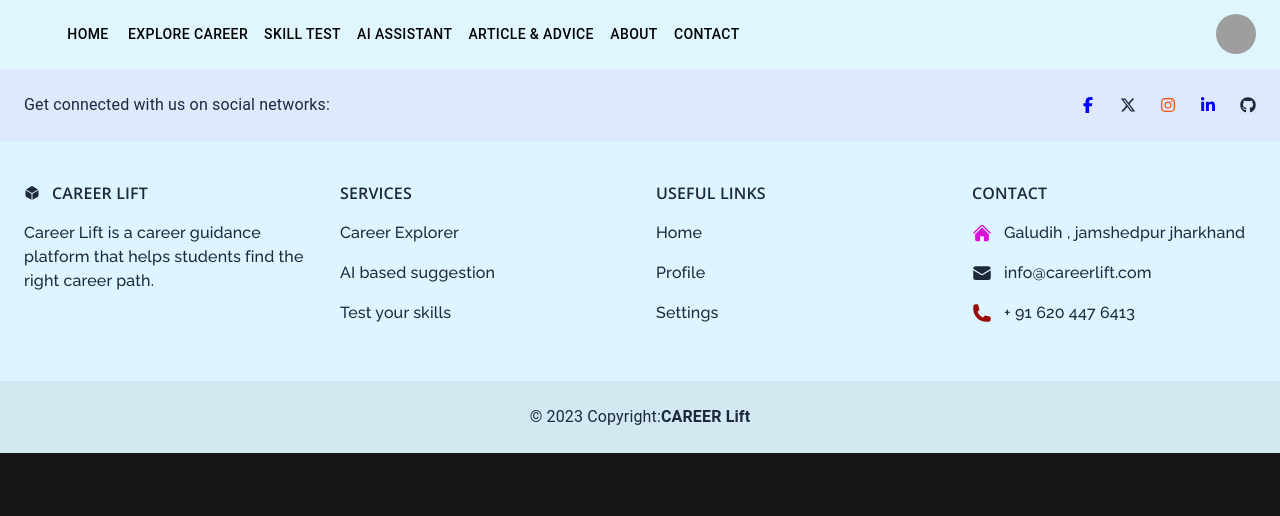
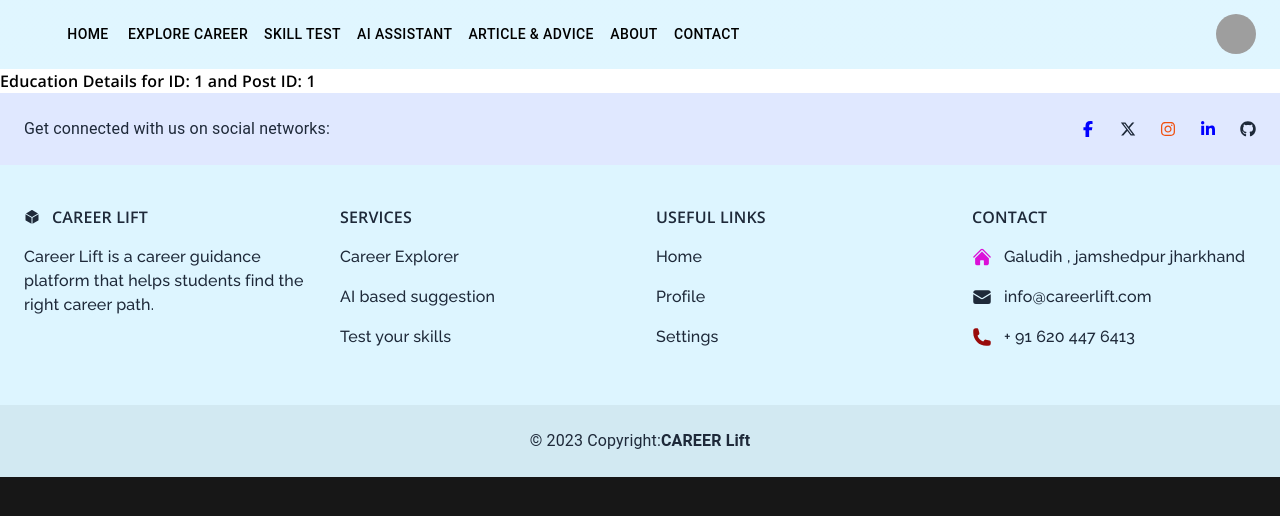
Before and after one commit to shiba-murmu/career-lift-system-project, a React (Vite) app in the folder frontend/: page /education/1/post/1 in a window 1280 px wide. Shown: the top 516 px of the page. Built offline with nearby package versions, Linux system fonts and the light colour scheme; grey boxes are pictures that could not be loaded; some icons are missing.

Commit message:
feat(Education): update EducationSinglePage route to include postId and adjust HigherEducation link

```diff
--- a/frontend/src/App.jsx
+++ b/frontend/src/App.jsx
@@ -138,7 +138,7 @@ function App() {
             <Route path="/matriculation/:id" element={<Matriculation />} /> {/* Matriculation page route */}
             <Route path="/graduation/:id" element={<Graduation />} /> {/* Graduation page route */}
             <Route path="/intermediate/:id" element={<Intermediate />} /> {/* Intermediate page route */}
-            <Route path="/education/:id" element={<EducationSinglePage />} /> {/* Education single page route
+            <Route path="/education/:id/post/:postId" element={<EducationSinglePage />} /> {/* Education single page route
             */}
           </Routes>
         </Layout>
--- a/frontend/src/pages/Explorecareer/Singlepage/EducationSinglePage.jsx
+++ b/frontend/src/pages/Explorecareer/Singlepage/EducationSinglePage.jsx
@@ -1,9 +1,12 @@
 import React from 'react'
-
+import { useParams } from 'react-router-dom'
 function EducationSinglePage() {
-  return (
-    <div>EducationSinglePage</div>
-  )
+    const { id, postId } = useParams()
+    return (
+        <div>
+            <h1>Education Details for ID: {id} and Post ID: {postId}</h1>
+        </div>
+    )
 }
 
 export default EducationSinglePage
--- a/frontend/src/pages/Explorecareer/component/HigherEducation.jsx
+++ b/frontend/src/pages/Explorecareer/component/HigherEducation.jsx
@@ -13,7 +13,7 @@ function For_Higher_Education_Cards(props) {
   return (
     <>
       <Card sx={{ maxWidth: 345 }}>
-        <CardActionArea component={Link} to={`/education/${props.heading}`}>
+        <CardActionArea component={Link} to={`/education/1/post/${props.heading}`}>
           <CardMedia
             component="img"
             height="140"
```
